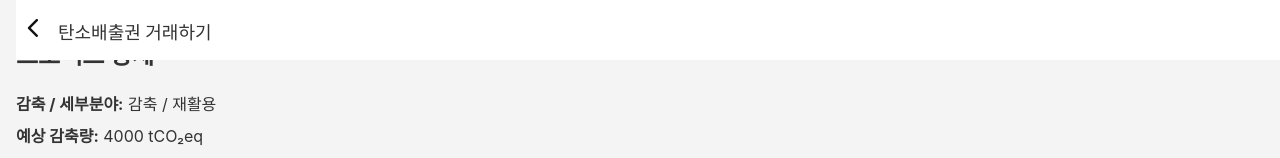
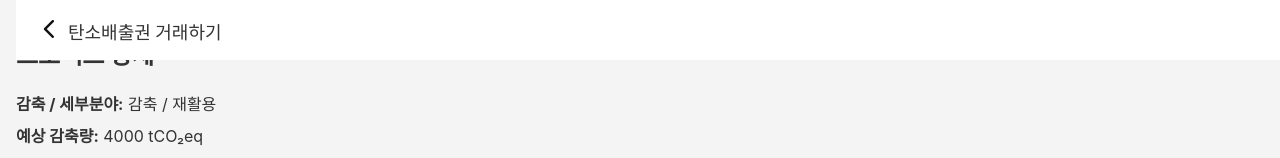
Before and after one commit to leechanhoe/sol-token, a React (Create React App) app: page /projects/1 in a window 1280 px wide. Shown: the top 158 px of the page. Built offline with nearby package versions, Linux system fonts and the light colour scheme.

Commit message:
style : 헤더 간격 수정

```diff
--- a/src/components/Header.css
+++ b/src/components/Header.css
@@ -4,6 +4,7 @@
   display: flex;
   width: 100%;
   height: 60px;
+  padding: 0 16px;
   background-color: #fff;
   z-index: 1000;
 }
@@ -18,8 +19,8 @@
 .back-button {
   width: 18px;
   height: 18px;
-  margin-top: 19px;
-  margin-right: 16px;
+  margin-top: 20px;
+  margin-right: 10px;
   margin-left: 8px;
   background: none;
   border: none;
```
